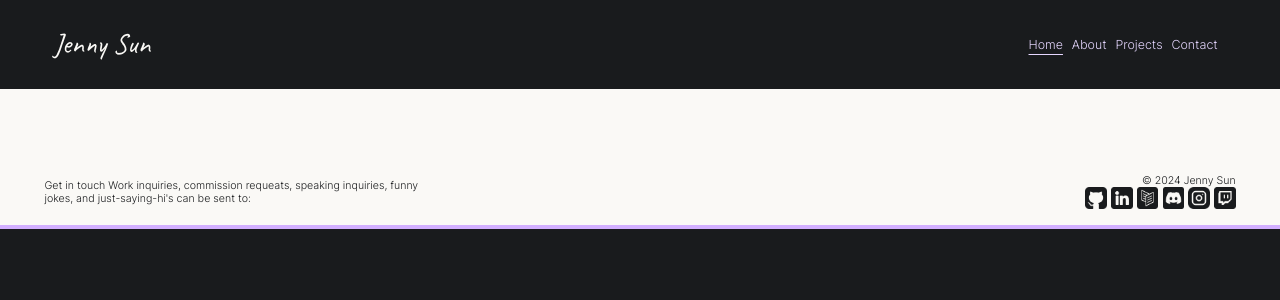
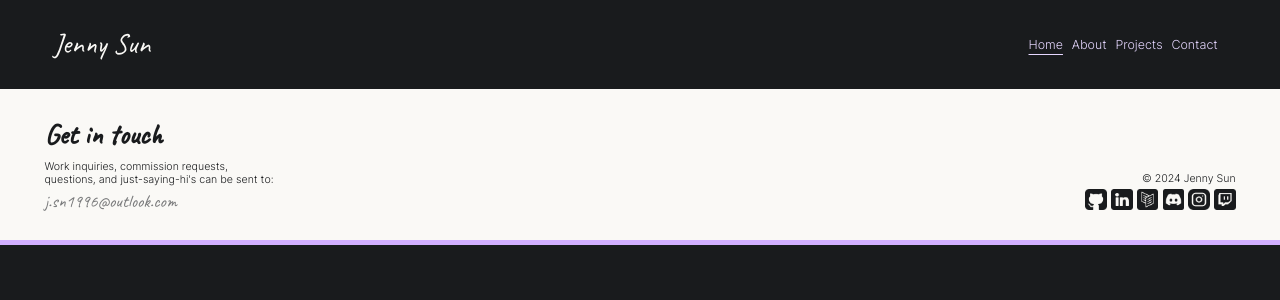
Before and after one commit to xMISSJ/portfolio, a SvelteKit app: page / in a window 1280 px wide. Shown: the top 300 px of the page. Built offline with nearby package versions, Linux system fonts and the light colour scheme.

Commit message:
feat: footer adjustments to make it look better.

```diff
--- a/src/components/Footer.svelte
+++ b/src/components/Footer.svelte
@@ -4,27 +4,31 @@
 </script>
 
 <div id="footer">
-  <Spacer multiplier={24} />
+  <Spacer multiplier={8} />
   <section id="footer-content">
     <div id="left-content">
+      <h1>Get in touch</h1>
+      <Spacer multiplier={2} />
       <p>
-        Get in touch Work inquiries, commission requeats, speaking inquiries,
-        funny jokes, and just-saying-hi's can be sent to:
+        Work inquiries, commission requests, <br /> questions, and just-saying-hi's
+        can be sent to:
       </p>
+      <Spacer multiplier={1} />
+      <p id="email">j.sn1996@outlook.com</p>
     </div>
     <div id="right-content">
       <p>© 2024 Jenny Sun</p>
+      <Spacer multiplier={1} />
       <SocialChain isLight={false} />
     </div>
   </section>
-  <Spacer />
+  <Spacer multiplier={8} />
   <div id="footer-line" />
 </div>
 
 <style lang="scss">
   #footer,
   #footer-content {
-    align-items: center;
     position: relative;
   }
 
@@ -32,12 +36,14 @@
     display: block;
     width: 100%;
     background-color: var(--color-off-white);
+    align-items: center;
     justify-content: center;
     overflow: hidden;
   }
 
   #footer-content {
     display: flex;
+    align-items: flex-end;
     justify-content: space-between;
     margin-left: 5rem;
     margin-right: 5rem;
@@ -54,10 +60,27 @@
     width: 50%;
   }
 
+  h1 {
+    font-family: "Caveat", sans-serif;
+    font-size: 3.2rem;
+    color: var(--color-dark-grey);
+  }
+
   p {
     font-family: "Inter Light", sans-serif;
     font-size: 1.2rem;
     color: var(--color-dark-grey);
+  }
+
+  #email {
+    font-family: "Caveat", sans-serif;
+    font-size: 2rem;
+    color: var(--color-darker-grey);
+    cursor: pointer;
+
+    &:hover {
+      color: var(--color-dark-grey);
+    }
   }
 
   #footer-line {
--- a/static/global.css
+++ b/static/global.css
@@ -1,7 +1,7 @@
 :root {
   --background-color: #191b1d;
   --color-dark-grey: #191b1d;
-  --color-darker-grey: #16191c;
+  --color-darker-grey: #797a7b;
   --color-lightest-grey: #acacac;
   --color-lilac: #e6d7ff;
   --color-dark-lilac: #d2afff;
```
